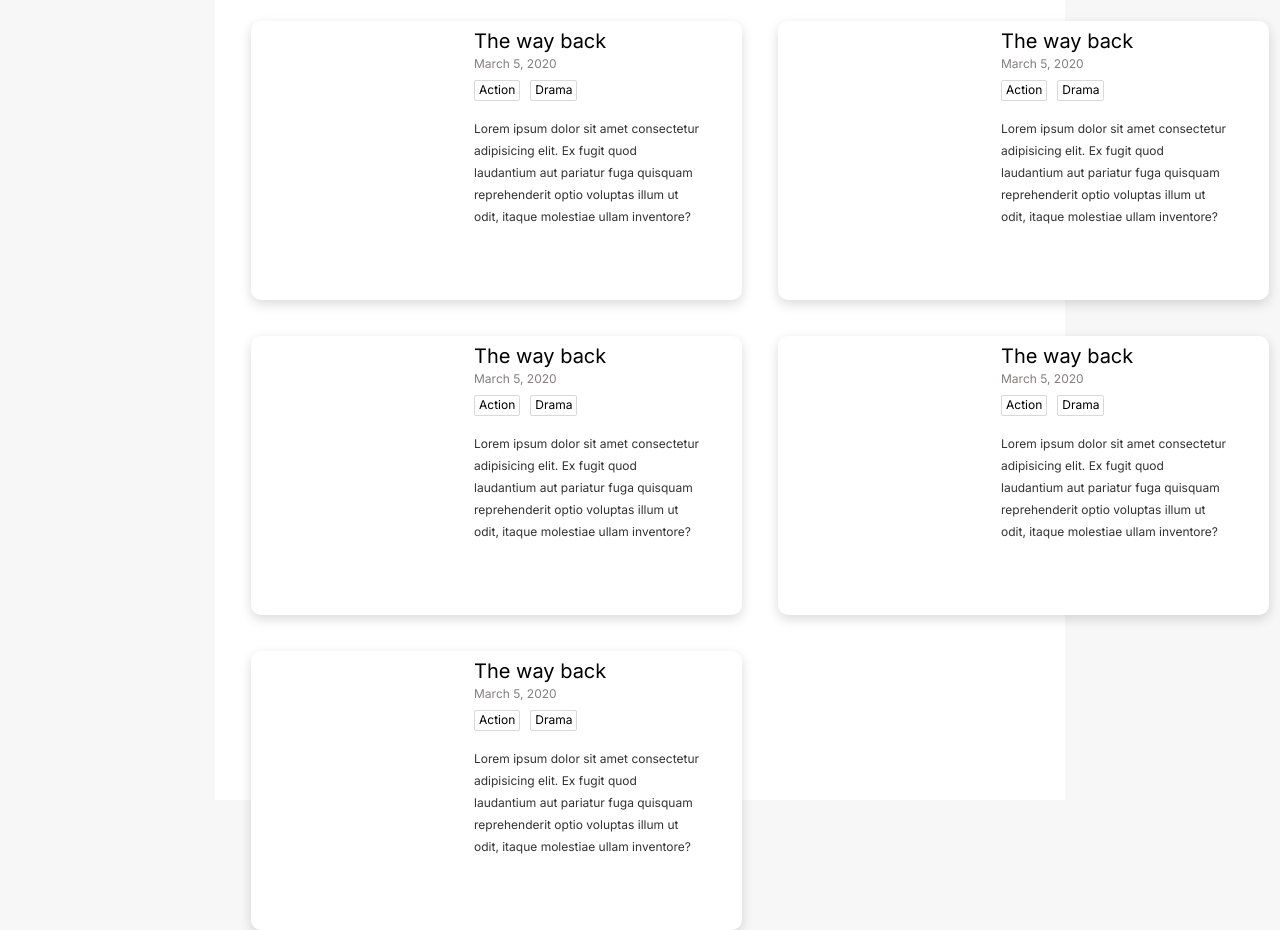
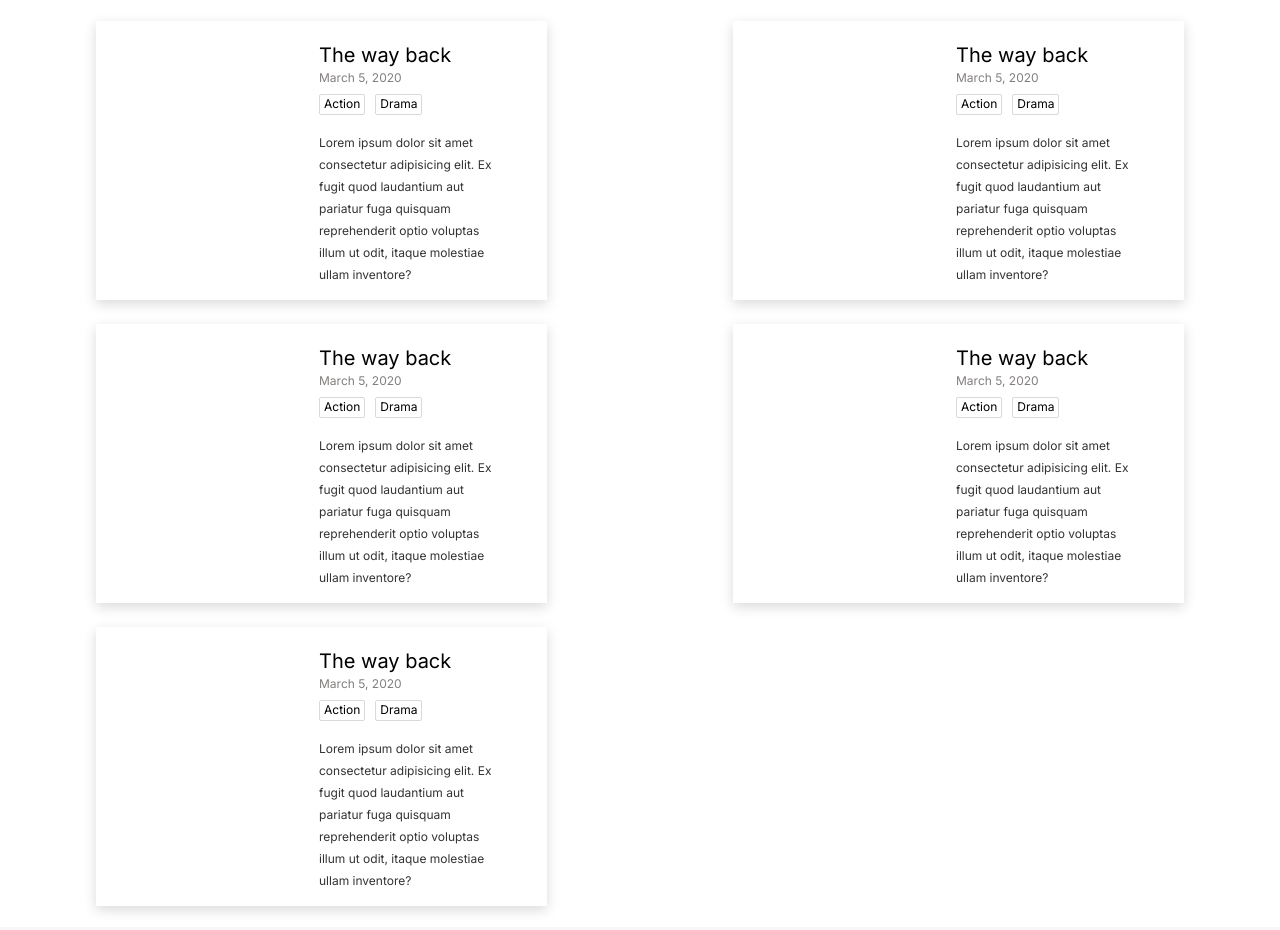
Before and after one commit to EgorAndreevich17/moviesapp, a React (Vite) app: page / in a window 1280 px wide. Built offline with nearby package versions, Linux system fonts and the light colour scheme.

Commit message:
added spinner and slightly changed styles

```diff
--- a/src/components/Body/Body.scss
+++ b/src/components/Body/Body.scss
@@ -1,13 +1,27 @@
+$big: 1500px;
+
 .body-wrapper {
-    margin-inline: 215px;
-    background-color: #fff;
-    height: 100vh;
+  --spacing: 36px;
+  margin-inline: 215px;
+  background-color: #fff;
+  // height: 100vh;
+  padding-inline: var(--spacing);
+  box-sizing: border-box;
+  @media screen and (max-width: $big){
+    margin-inline: 0; /* Убираем большие отступы по бокам */
+    padding-inline: 15px; /* Добавляем минимальные отступы */
   }
+}
 
-  .grid-container {
-    display: grid;
-    grid-template-columns: repeat(2, 1fr);
-    grid-gap: 36px;
-    padding-inline: 36px;
-    padding-top: 21px;
+.grid-container {
+  display: grid;
+  grid-template-columns: repeat(2, 1fr);
+  grid-gap: var(--spacing);
+  padding-block: 21px;
+  width: 100%;
+  justify-items: center;
+  box-sizing: border-box;
+  @media screen and (max-width: $big) {
+    grid-gap: 24px; /* Уменьшаем отступы между элементами */
   }
+}
--- a/src/components/MovieBox/MovieBox.scss
+++ b/src/components/MovieBox/MovieBox.scss
@@ -1,13 +1,17 @@
 .movie {
   &-wrapper {
+    box-sizing: border-box;
     width: 451px;
     height: 279px;
     box-shadow: 0px 4px 12px 0px #00000026;
-    display: flex;
     flex-direction: row;
     background-color: #fff;
     padding-inline: 20px;
-    border-radius: 10px;
+    display: flex;
+    position: relative;
+    align-items: center;
+    justify-content: center;
+    overflow: hidden;
   }
 
   &-image {
--- a/src/components/MovieBox/MovieBox.tsx
+++ b/src/components/MovieBox/MovieBox.tsx
@@ -1,8 +1,20 @@
 import "./MovieBox.scss";
+import Spinner from "../Spinner/Spinner";
+import { useState, useEffect } from "react";
 
 export default function MovieBox() {
+  const [isLoading, setIsLoading] = useState(true);
+  useEffect(() => {
+    // Симуляция загрузки данных
+    setTimeout(() => setIsLoading(false), 2000);
+  }, []);
+
   return (
     <div className="movie-wrapper">
+      {isLoading ? (
+        <Spinner />
+      ) : (
+        <>
           <img className="movie-wrapper__image"></img>
           <div className="movie-wrapper__content movie-content">
             <h5 className="movie-content__header">The way back</h5>
@@ -12,11 +24,13 @@ export default function MovieBox() {
               <div className="movie-content__genres--2">Drama</div>
             </div>
             <div className="movie-content__description">
-          Lorem ipsum dolor sit amet consectetur adipisicing elit. Ex fugit quod
-          laudantium aut pariatur fuga quisquam reprehenderit optio voluptas
-          illum ut odit, itaque molestiae ullam inventore?
+              Lorem ipsum dolor sit amet consectetur adipisicing elit. Ex fugit
+              quod laudantium aut pariatur fuga quisquam reprehenderit optio
+              voluptas illum ut odit, itaque molestiae ullam inventore?
             </div>
           </div>
+        </>
+      )}
     </div>
   );
 }
--- /dev/null
+++ b/src/components/Spinner/Spinner.scss
@@ -0,0 +1,34 @@
+@keyframes ldio-x2uulkbinbj {
+    0% { transform: translate(-50%,-50%) rotate(0deg); }
+    100% { transform: translate(-50%,-50%) rotate(360deg); }
+  }
+  .ldio-x2uulkbinbj div {
+    position: absolute;
+    width: 38px;
+    height: 38px;
+    border: 2px solid #00a98f;
+    border-top-color: transparent;
+    border-radius: 50%;
+  }
+  .ldio-x2uulkbinbj div {
+    animation: ldio-x2uulkbinbj 1s linear infinite;
+    top: 100px;
+    left: 100px
+  }
+  .loadingio-spinner-rolling-nq4q5u6dq7r {
+    width: 200px;
+    height: 200px;
+    display: inline-block;
+    overflow: hidden;
+    background: none;
+  }
+  .ldio-x2uulkbinbj {
+    width: 100%;
+    height: 100%;
+    position: relative;
+    transform: translateZ(0) scale(1);
+    backface-visibility: hidden;
+    transform-origin: 0 0; /* see note above */
+  }
+  .ldio-x2uulkbinbj div { box-sizing: content-box; }
+  /* [ldio] generated by https://loading.io */
--- /dev/null
+++ b/src/components/Spinner/Spinner.tsx
@@ -0,0 +1,11 @@
+import './Spinner.scss'
+
+export default function Spinner() {
+  return (
+    <div className="loadingio-spinner-rolling-nq4q5u6dq7r">
+      <div className="ldio-x2uulkbinbj">
+        <div></div>
+      </div>
+    </div>
+  );
+}
```
Lines whose indentation alone changed are shown as unchanged.
